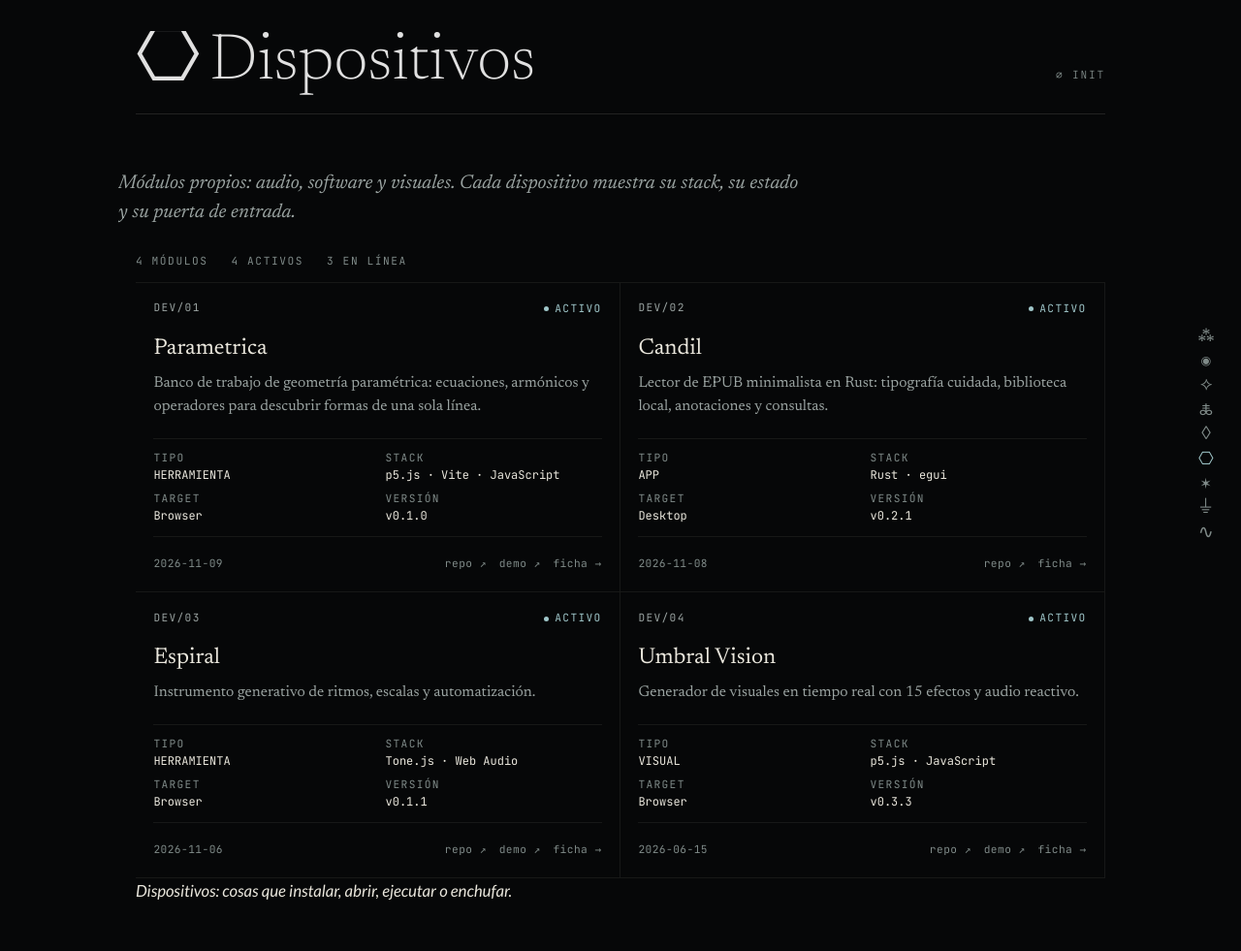
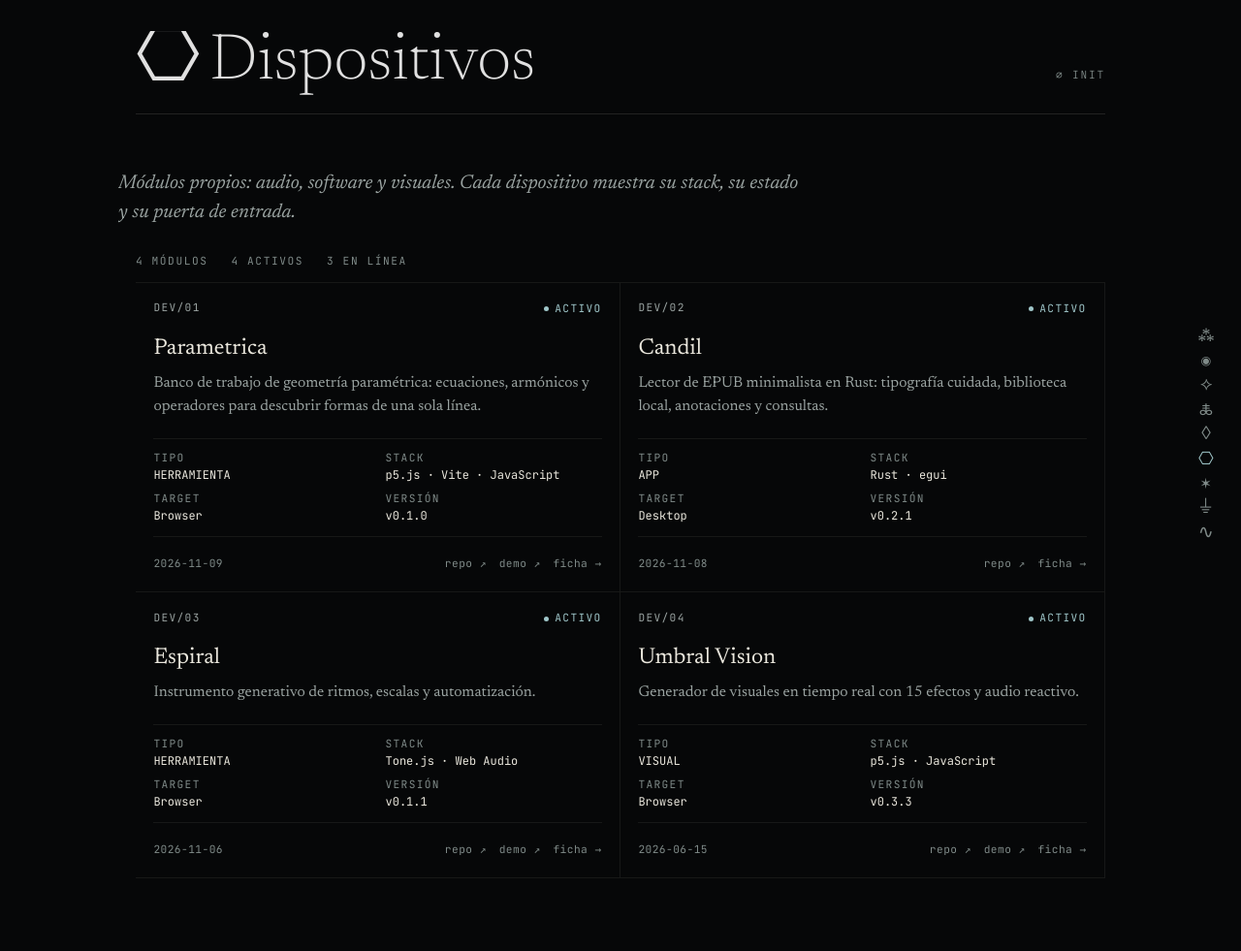
Before and after one commit to hugomoraga/kndl000, a Jekyll site: the page built from dispositivos/index.md, in a window 1280 px wide. Shown: the whole page at 97% size. Built offline with Jekyll 4.4.1, drawn with Linux system fonts in a browser that asks for light colours; after the commit the page ends 938 px from its top, so only the background shows below that.

Commit message:
content: remove devices closing line

```diff
--- a/dispositivos/index.md
+++ b/dispositivos/index.md
@@ -85,5 +85,3 @@ back: false
     {% endfor %}
   </div>
 </div>
-
-_Dispositivos: cosas que instalar, abrir, ejecutar o enchufar._
```
